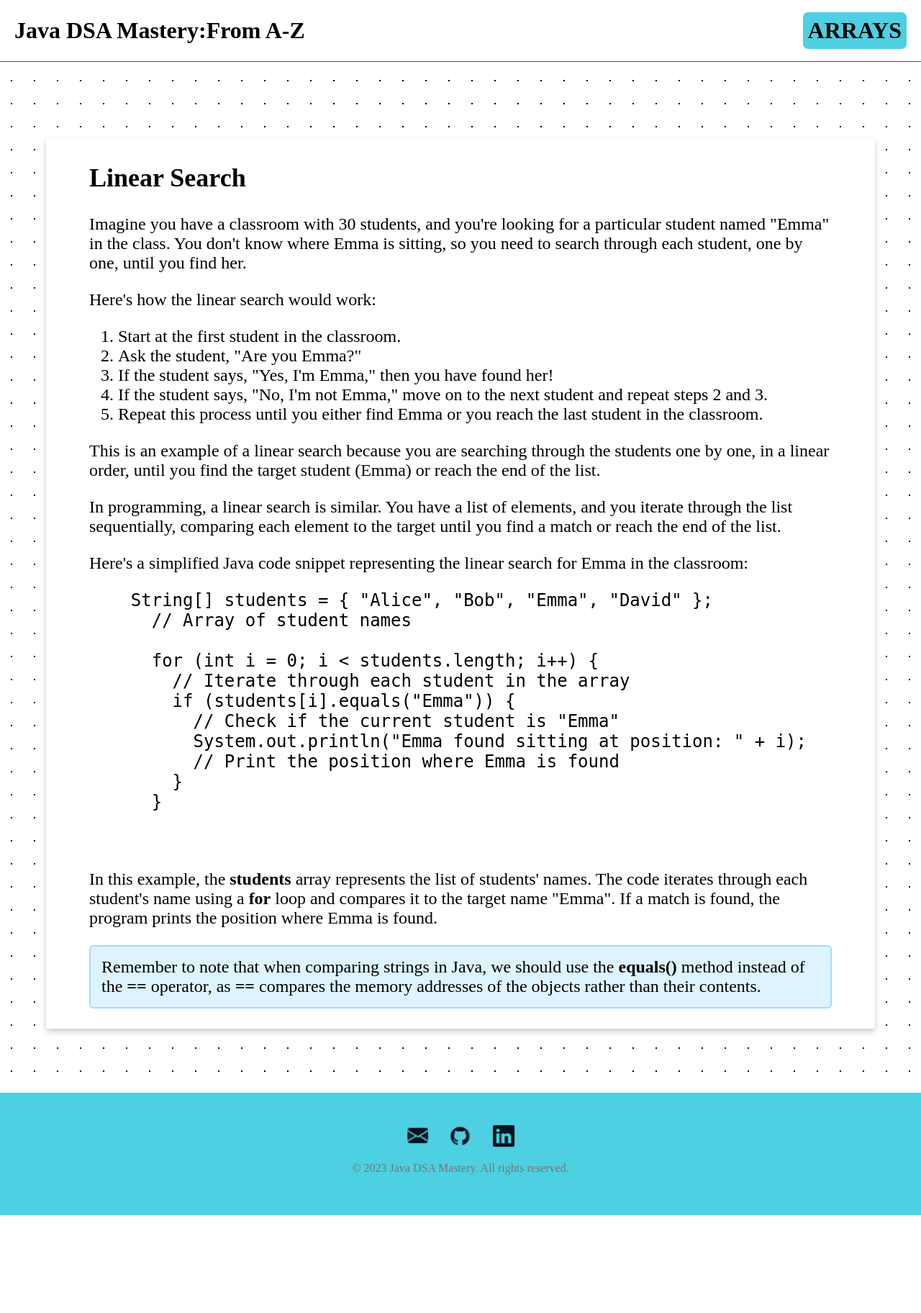
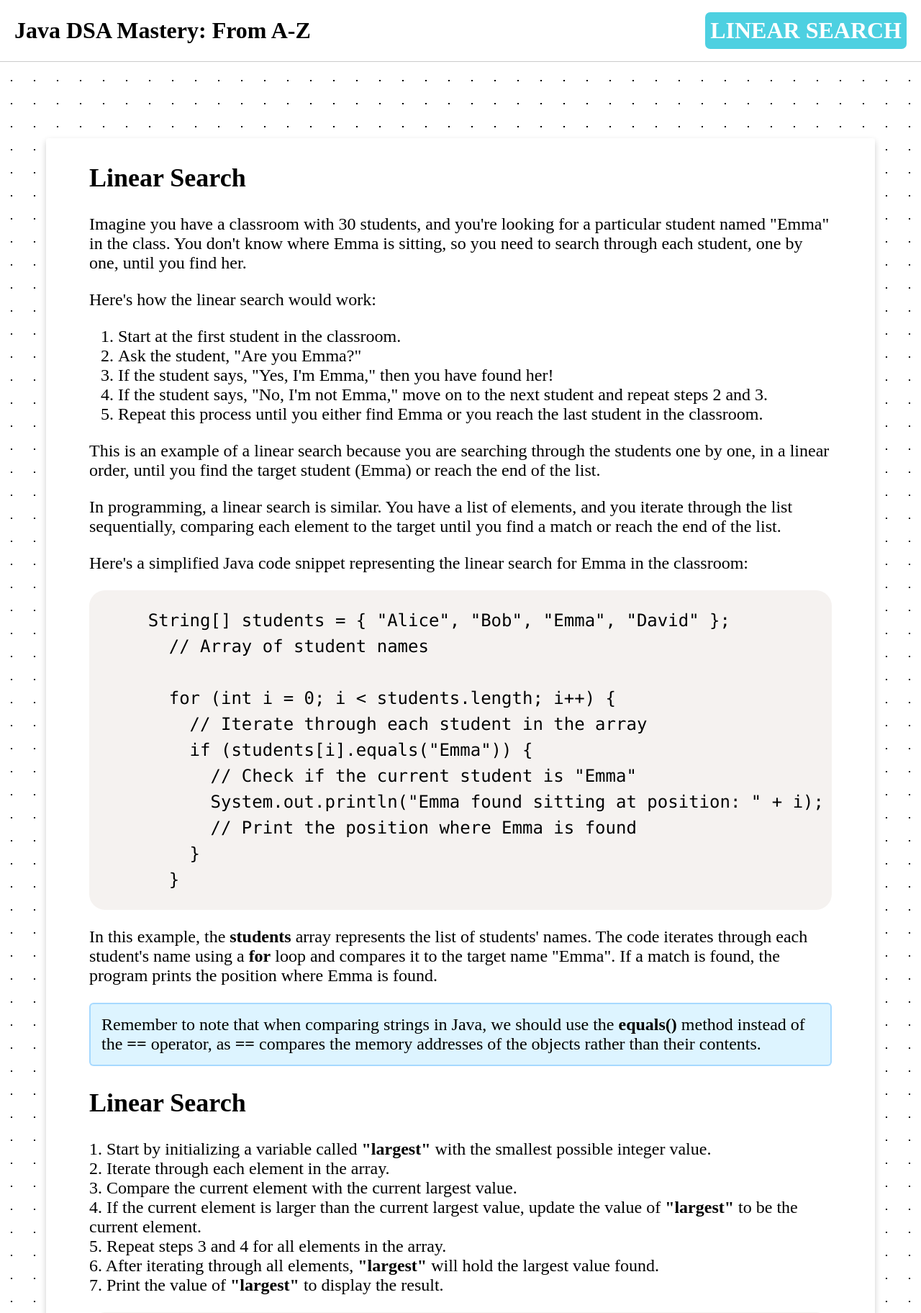
Before and after one commit to chiragak/dsa101.github.io, a PHP site: page /linearsearch.php in a window 1280 px wide. Shown: the top 1824 px of the page at 72% size. Before the commit the page ends 1688 px from the top, so only its background shows below. Run offline with PHP 8.4, Linux system fonts and the light colour scheme; some libraries are stand-ins or nearby versions.

Commit message:
largest in a array

```diff
--- a/header.php
+++ b/header.php
@@ -1,4 +1,4 @@
-<header>
+<!-- <header>
     <div class="navbar">
         <div class="heading">
           <h1>Java DSA Mastery:From A-Z</h1>
@@ -7,4 +7,14 @@
           <h1>ARRAYS</h1>
         </div>
      </div>
+</header> -->
+<header>
+  <div class="navbar">
+    <div class="heading">
+      <h1>Java DSA Mastery: From A-Z</h1>
+    </div>
+    <div class="lesson" id="lessonTitle">
+      <h1><?php echo $pageTitle; ?></h1>
+    </div>
+  </div>
 </header>
--- a/includes/style.css
+++ b/includes/style.css
@@ -13,7 +13,7 @@ body {
   }
 
 .navbar {
-    border-bottom: 1px solid red;
+    border-bottom: 1px solid #ccc;
     background-color: #ffffff;
     position: fixed;
     width: 100%;
@@ -33,6 +33,7 @@ body {
   .lesson h1 {
     margin-right: 20px;
     background-color: #4dd0e1;
+    color: #ffffff;
     padding: 7px;
     border-radius: 7px;
   }
--- a/linearsearch.php
+++ b/linearsearch.php
@@ -5,9 +5,22 @@
     <meta name="viewport" content="width=device-width, initial-scale=1.0">
     <title>Linear search</title>
     <link href="includes/style.css" rel="stylesheet">
+
+    <link rel="stylesheet" href="https://cdnjs.cloudflare.com/ajax/libs/prism/1.24.1/themes/prism.min.css" />
+        <script src="https://cdnjs.cloudflare.com/ajax/libs/prism/1.24.1/prism.min.js"></script>
+        <script src="https://cdnjs.cloudflare.com/ajax/libs/prism/1.24.1/components/prism-java.min.js"></script>
+        <style>
+          .language-java {
+            border-radius: 22px;
+
+          }
+          </style>
 </head>
 <body>
-  <?php include'header.php'?>
+<?php
+  $pageTitle = "LINEAR SEARCH";
+  include 'header.php';
+?>
 <div class="outer-card">
 
         <div class="inner-card">
@@ -45,9 +58,7 @@
           System.out.println("Emma found sitting at position: " + i);
           // Print the position where Emma is found
         }
-      }
-    </code>
-    </pre>
+      }</code></pre>
 
 
           <p>In this example, the <span class="bold-text">students</span> array represents the list of students' names. The
@@ -60,6 +71,35 @@
             the memory addresses of the objects rather than their contents.
           </p>
 
+          <h2>Linear Search</h2>
+          <p>
+    1. Start by initializing a variable called <span class="bold-text">"largest"</span> with the smallest possible integer value.<br>
+    2. Iterate through each element in the array.<br>
+    3. Compare the current element with the current largest value.<br>
+    4. If the current element is larger than the current largest value, update the value of <span class="bold-text">"largest"</span> to be the current element.<br>
+    5. Repeat steps 3 and 4 for all elements in the array.<br>
+    6. After iterating through all elements, <span class="bold-text">"largest"</span> will hold the largest value found.<br>
+    7. Print the value of <span class="bold-text">"largest"</span> to display the result.
+</p>
+
+
+          <pre><code class="language-java">public class Main {
+    public static void main(String[] args) {
+        int numbers[] = {1, 5, 9, 2, 6, 11, 0};
+        int largest = Integer.MIN_VALUE; // Initialize largest with the minimum possible value
+
+        for (int i = 0; i < numbers.length; i++) {
+            // Check if current element is greater than the current largest value
+            if (numbers[i] > largest) {
+                largest = numbers[i]; // Update largest if a larger value is found
+            }
+        }
+
+        System.out.println("Largest value is: " + largest);
+    }
+}</code></pre>
+
+
     </div>
     </div>
     <?php include'footer.php'?>
```
Also changed, not shown: arrays.php (+6 -1 lines).
